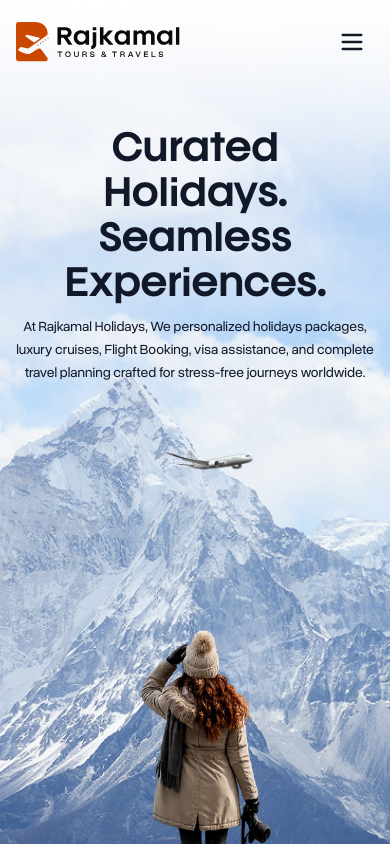
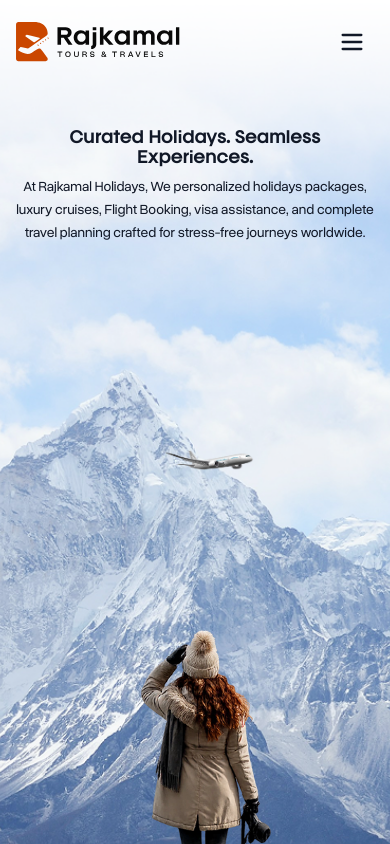
Before and after one commit to Pketu916/rajkamal, a React (Vite) app: page / in a window 390 px wide. Shown: the top 844 px of the page. Built offline with nearby package versions, Linux system fonts and the light colour scheme.

Commit message:
Adjust heading size in HeroSection for improved readability

```diff
--- a/src/components/sections/HeroSection.jsx
+++ b/src/components/sections/HeroSection.jsx
@@ -102,7 +102,7 @@ const HeroSection = () => {
 
       {/* Text Content */}
       <div ref={textRef} className="relative z-20 text-center px-4 mt-32 md:mt-48 max-w-5xl mx-auto">
-        <h1 className="text-4xl md:text-6xl lg:text-7xl font-bold text-text-main mb-2 md:mb-6 tracking-tight leading-tight">
+        <h1 className=" text- md:text-6xl lg:text-7xl font-bold text-text-main mb-2 md:mb-6 tracking-tight leading-tight">
           Curated Holidays. Seamless Experiences.
         </h1>
         <p className="text-sm md:text-lg text-text-main max-w-3xl mx-auto leading-relaxed">
```
